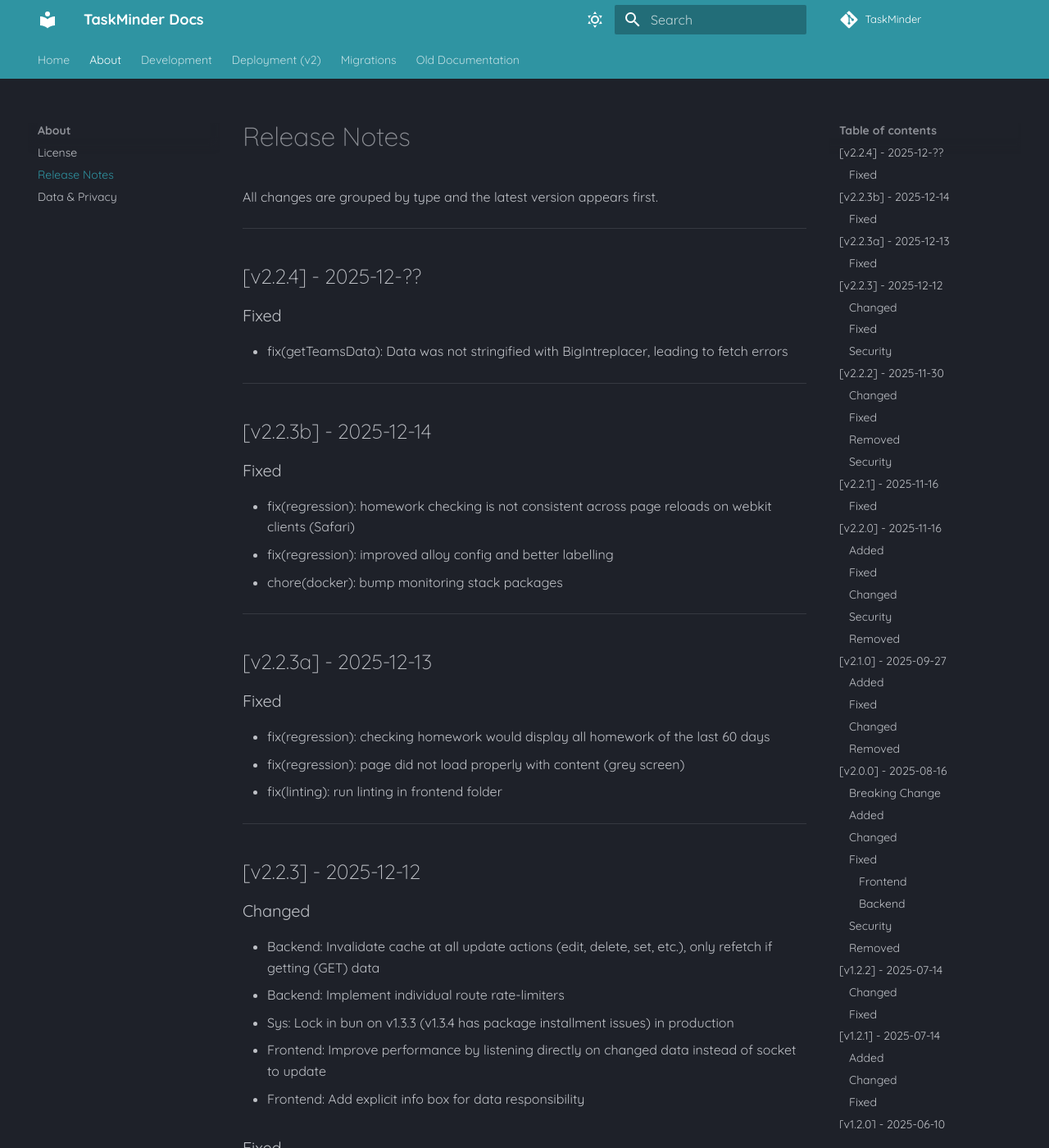
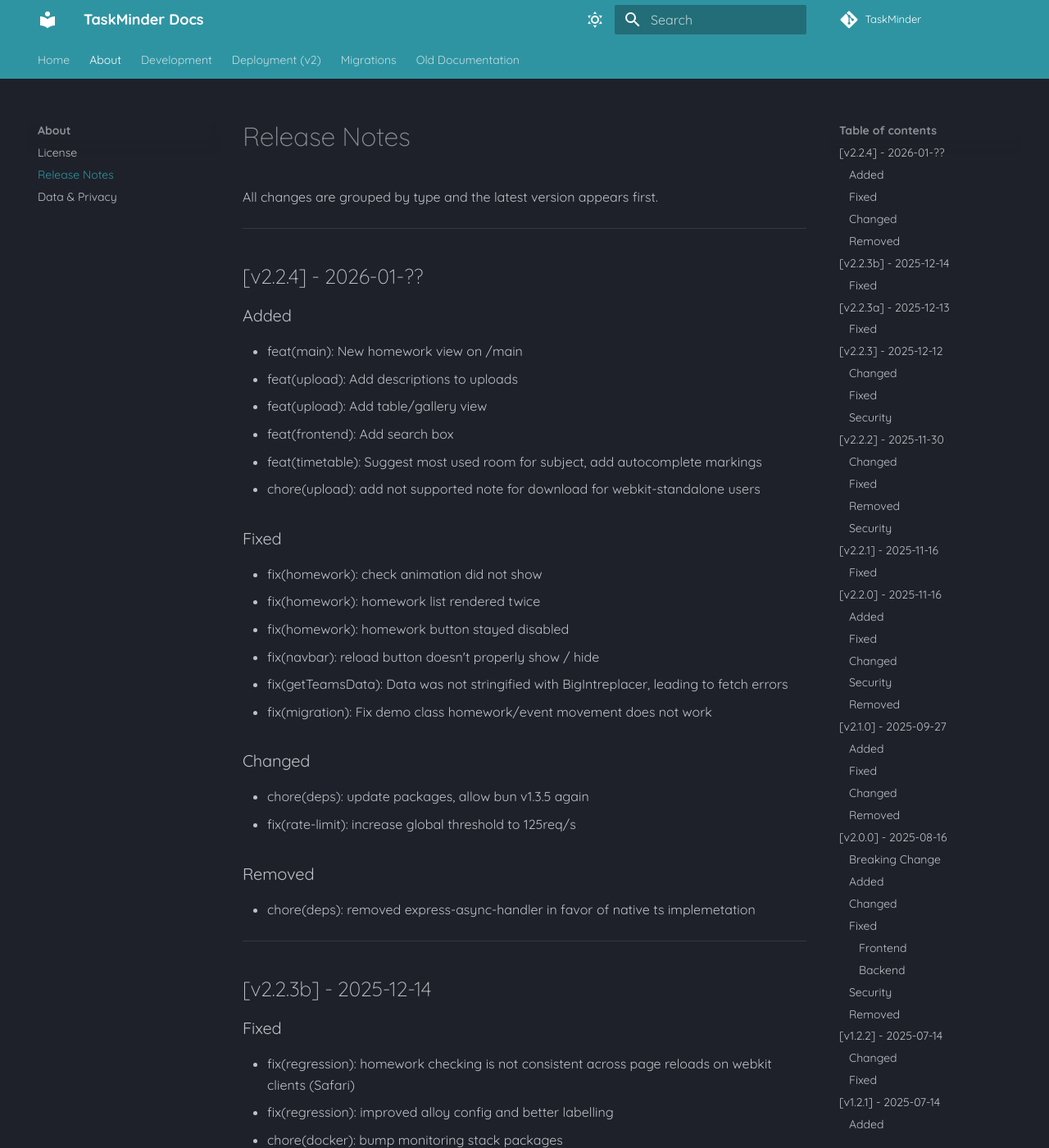
Before and after one commit to Codylon-Studios/TaskMinder, an MkDocs documentation site: the page built from docs/src/release-notes.md, in a window 1280 px wide and 1400 px high. Shown: the whole window at 82% size. Built offline with MkDocs 1.6.1 and Material for MkDocs 9.7.7, drawn with Linux system fonts in a browser that asks for light colours; some web fonts are replaced; comment, search, counter and statistics services are not loaded.

Commit message:
fix demo class, updt packages, raise ip ratelimit

```diff
--- a/docs/src/release-notes.md
+++ b/docs/src/release-notes.md
@@ -4,10 +4,30 @@ All changes are grouped by type and the latest version appears first.
 
 ---
 
-## \[v2.2.4] - 2025-12-??
+## \[v2.2.4] - 2026-01-??
+
+### Added
+* feat(main): New homework view on /main
+* feat(upload): Add descriptions to uploads
+* feat(upload): Add table/gallery view
+* feat(frontend): Add search box
+* feat(timetable): Suggest most used room for subject, add autocomplete markings
+* chore(upload): add not supported note for download for webkit-standalone users
 
 ### Fixed
+* fix(homework): check animation did not show
+* fix(homework): homework list rendered twice
+* fix(homework): homework button stayed disabled
+* fix(navbar): reload button doesn't properly show / hide
 * fix(getTeamsData): Data was not stringified with BigIntreplacer, leading to fetch errors
+* fix(migration): Fix demo class homework/event movement does not work
+
+### Changed
+* chore(deps): update packages, allow bun v1.3.5 again
+* fix(rate-limit): increase global threshold to 125req/s
+
+### Removed
+* chore(deps): removed express-async-handler in favor of native ts implemetation
 
 ---
 
```
Also changed, not shown: package.json (+9 -9 lines), 4 other files.
